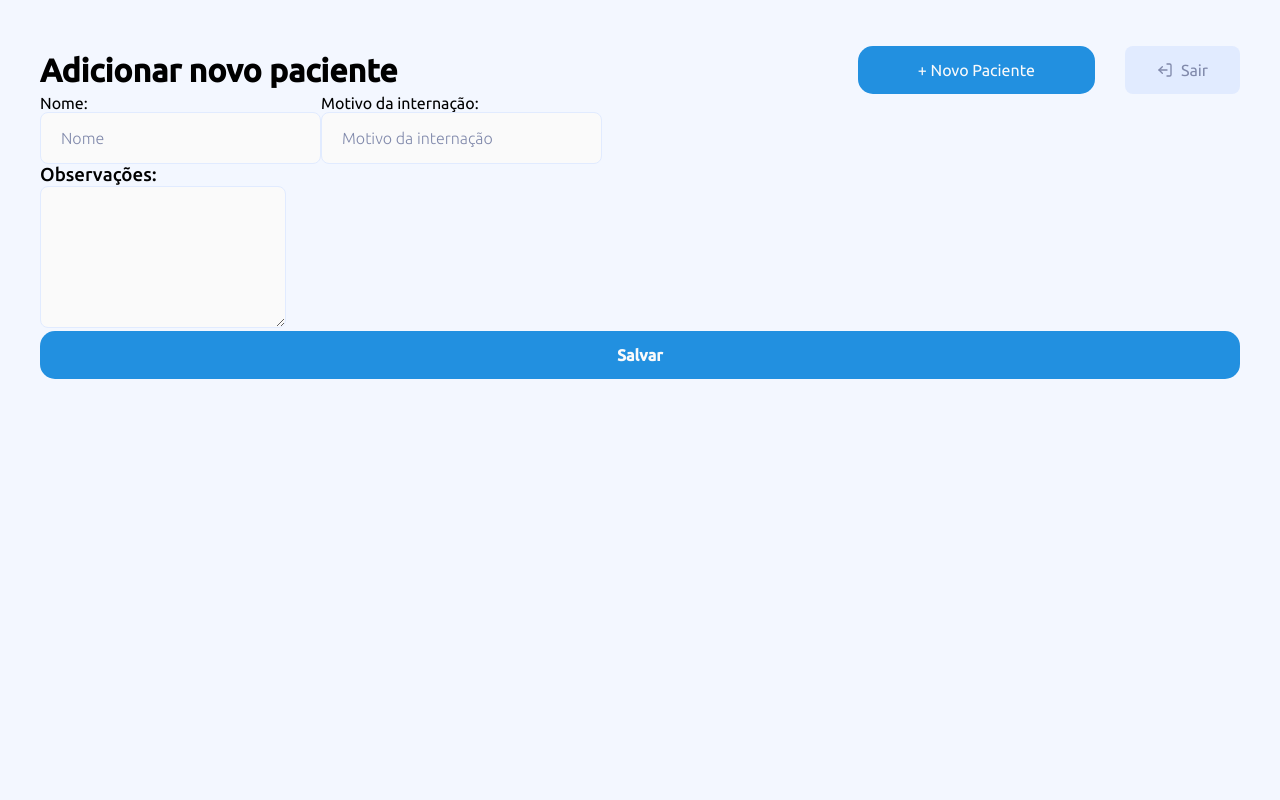
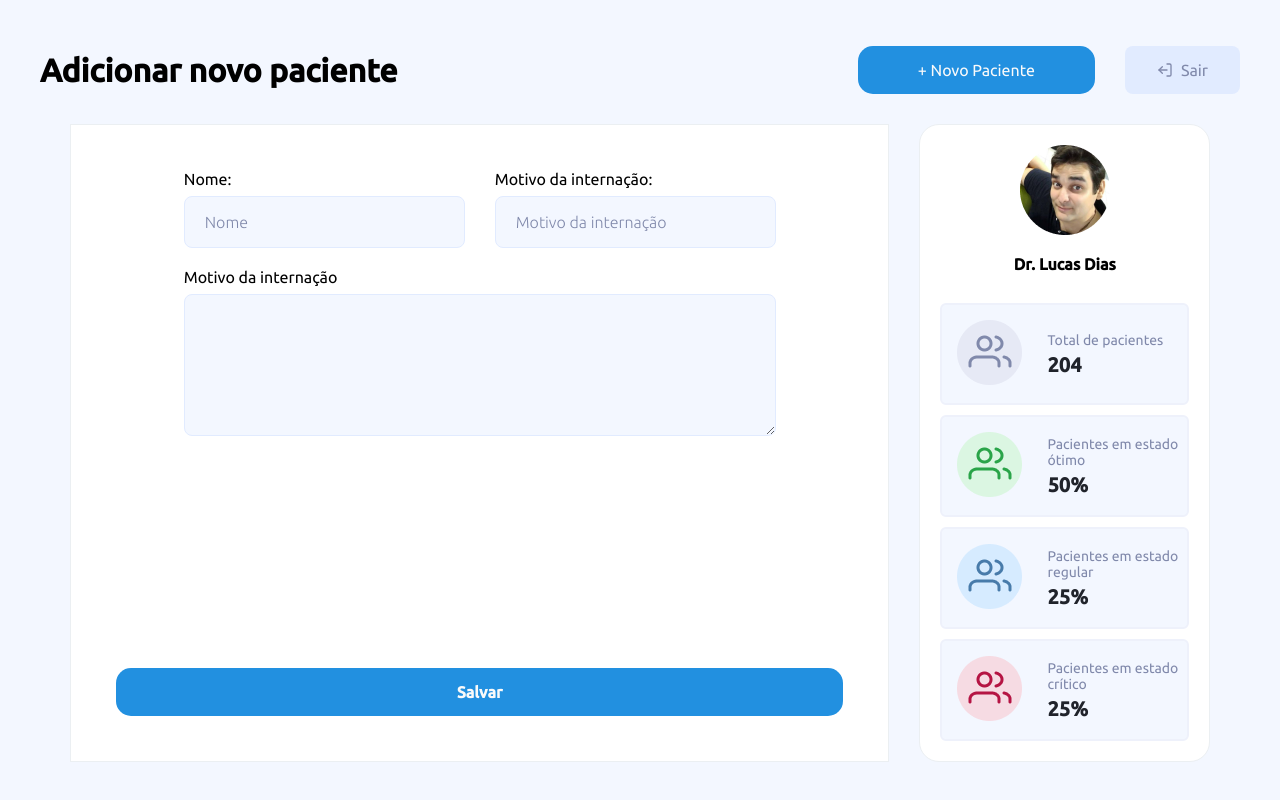
Before and after one commit to anaestheramaral/fisioPront---web, a Next.js app: page /newPatient in a window 1280 px wide. Built offline with nearby package versions, Linux system fonts and the light colour scheme; no server answers.

Commit message:
chore: new patients

```diff
--- a/components/Input.tsx
+++ b/components/Input.tsx
@@ -13,9 +13,14 @@ const Input: React.FC<InputProps> = ({onChange, placeholder, startIcon, name, la
 
 
   return (
-    <div style={{display: 'inline-block'}}>
-      <label htmlFor={name}>{label}</label>
-      <input placeholder={placeholder} onChange={onChange} name={name} className={styles.form} />
+    <div style={{ width: '100%'}}>
+      <label htmlFor={name} className={styles.label}>{label}</label>
+      <input
+        placeholder={placeholder}
+        onChange={onChange}
+        name={name}
+        className={styles.form}
+      />
     </div>
   );
 }
--- a/components/TextArea.tsx
+++ b/components/TextArea.tsx
@@ -12,9 +12,9 @@ const Input: React.FC<InputProps> = ({onChange, name, label, rows}) => {
 
 
   return (
-    <div style={{display: 'inline-block'}}>
-      <label htmlFor={name}>{label}</label>
-      <textarea rows={rows} onChange={onChange} name={name} className={styles.form} />
+    <div style={{ width: '100%'}}>
+      <label htmlFor={name} className={styles.label}>{label}</label>
+      <textarea rows={rows} onChange={onChange} name={name} className={styles.form} style={{ width: '100%'}}/>
     </div>
   );
 }
--- a/pages/newPatient.tsx
+++ b/pages/newPatient.tsx
@@ -7,7 +7,7 @@ import Link from 'next/link';
 import Input from '../components/Input';
 import Textarea from '../components/TextArea';
 import { FaChevronLeft as BackIcon } from 'react-icons/fa';
-import { HeaderMenu } from '../components';
+import { HeaderMenu, Userinfo } from '../components';
 
 interface PatientProps {
   name: string;
@@ -37,17 +37,26 @@ export default function Home() {
 
         <HeaderMenu title="Adicionar novo paciente" />
 
-        <form onSubmit={handleSubmit}>
-          <Input onChange={handleChange} placeholder="Nome" name="name" label="Nome:"/>
-          <Input onChange={handleChange} placeholder="Motivo da internação" name="name" label="Motivo da internação:"/>
+        <div className={styles.container}>
+              <form onSubmit={handleSubmit} className={styles.form}>
+                <div>
+                  <div className={styles.inputWrapper}>
+                    <Input onChange={handleChange} placeholder="Nome" name="name" label="Nome:"/>
+                    <Input onChange={handleChange} placeholder="Motivo da internação" name="name" label="Motivo da internação:"/>
+                  </div>
+                  <div style={{width: '100%'}}>
+                    <Textarea onChange={handleChange} name="observations" rows={6} label="Motivo da internação"/>
+                  </div>
 
 
-          <h3 className={styles.observations}>Observações:</h3>
+                </div>
 
-          <Textarea onChange={handleChange} name="observations" rows={6}/>
+              <Button type="submit"><strong>Salvar</strong></Button>
+            </form>
 
-        <Button type="submit"><strong>Salvar</strong></Button>
-       </form>
+            <Userinfo />
+        </div>
+
 
       </main>
 
--- a/styles/Input.module.scss
+++ b/styles/Input.module.scss
@@ -3,18 +3,19 @@
   align-items: center;
   justify-content: center;
 
-  background-color: var(--white);
+  background-color: var(--blue-100);
   border: 1px solid var(--blue-200);
   border-radius: 8px;
+  width: 100%;
   padding: 16px 20px;
 
   &::placeholder {
     color: var(--gray-dark);
   }
 
-  & svg {
-    margin-right: 1rem;
-  }
+}
 
-
+.label {
+    display: inline-block;
+    margin-bottom: 8px;
 }
--- a/styles/NewPatient.module.scss
+++ b/styles/NewPatient.module.scss
@@ -5,6 +5,51 @@
   flex: 1;
   height: 100vh;
   flex-direction: column;
+  align-items: center;
+
 
   padding: 46px 40px;
+
+  input, textarea {
+    width:100%;
+  }
+
 }
+
+.container {
+  display: flex;
+  align-items: flex-start;
+  justify-content: space-between;
+
+  margin-top: 30px;
+  width: 100%;
+
+  padding: 0 30px;
+
+}
+
+.inputWrapper {
+  display: grid;
+  grid-template-columns: 1fr 1fr;
+  column-gap: 30px;
+
+  width: 100%;
+  margin-bottom: 20px;
+
+}
+
+.form {
+  display: flex;
+  align-items: center;
+  justify-content: space-between;
+  flex-direction: column;
+
+  width: 100%;
+  height: 100%;
+
+  background-color: #fff;
+  border: 1px solid #EBEFF2;
+  margin-right: 30px;
+
+  padding: 45px;
+}
```
